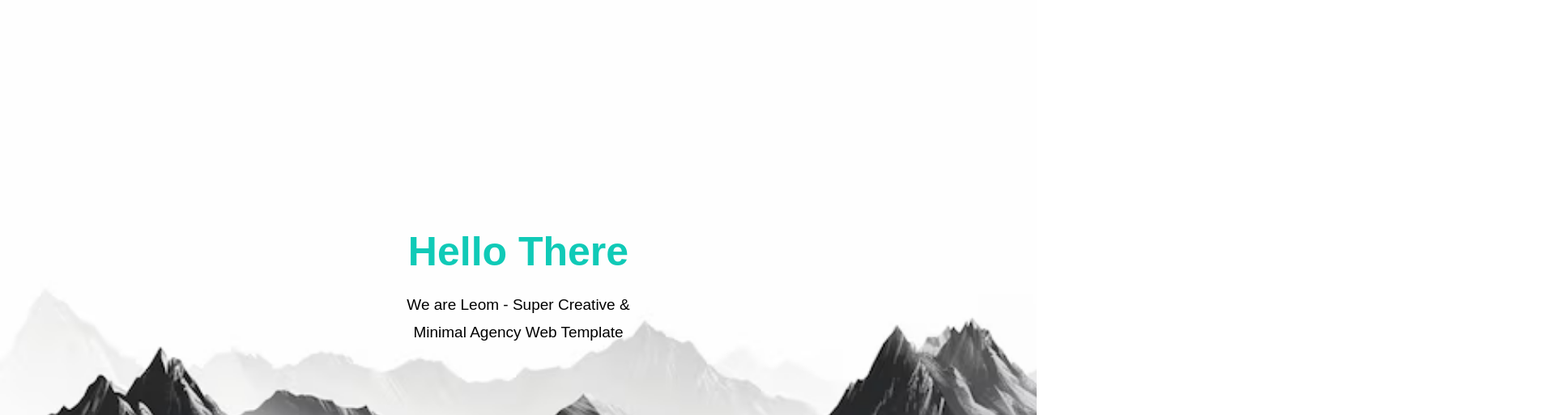
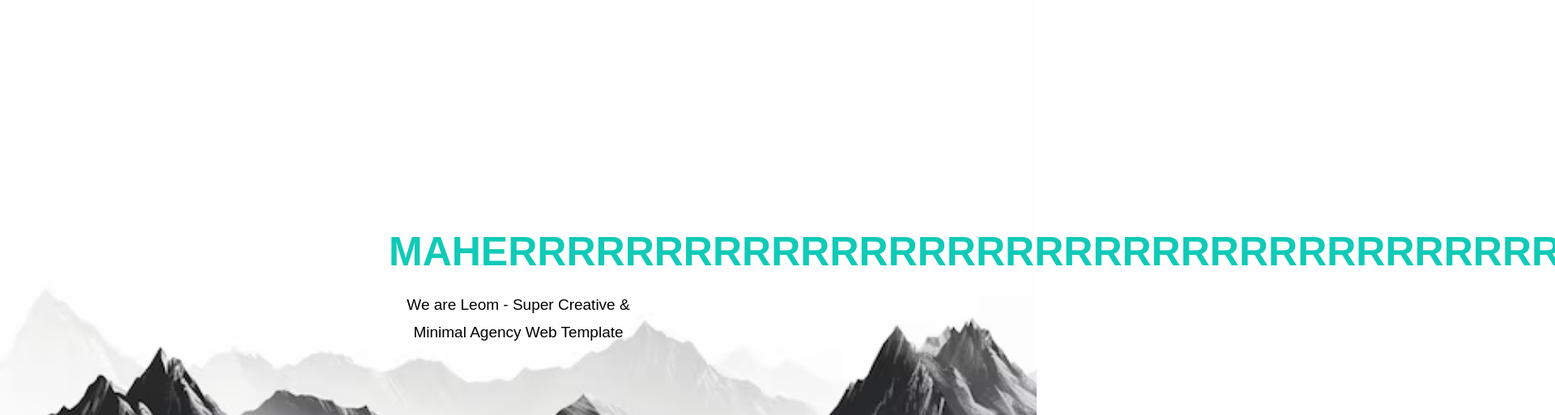
Before and after one commit to ghaith16/template1, a plain HTML site: page index.html in a window 1280 px wide. Shown: the part 103-616 px from the top of the page at 81% size, 1920 px wide, since content can reach past the window. Drawn offline with Linux system fonts and the light colour scheme.

Commit message:
change title

```diff
--- a/index.html
+++ b/index.html
@@ -39,7 +39,8 @@
 
     <div class="landing">
         <div class="intro-text">
-            <h1>Hello There</h1>
+            <!-- <h1>Hello There</h1> -->
+            <h1>MAHERRRRRRRRRRRRRRRRRRRRRRRRRRRRRRRRRRRR</h1>
             <p>We are Leom - Super Creative & Minimal Agency Web Template</p>
         </div>
     </div>
```
